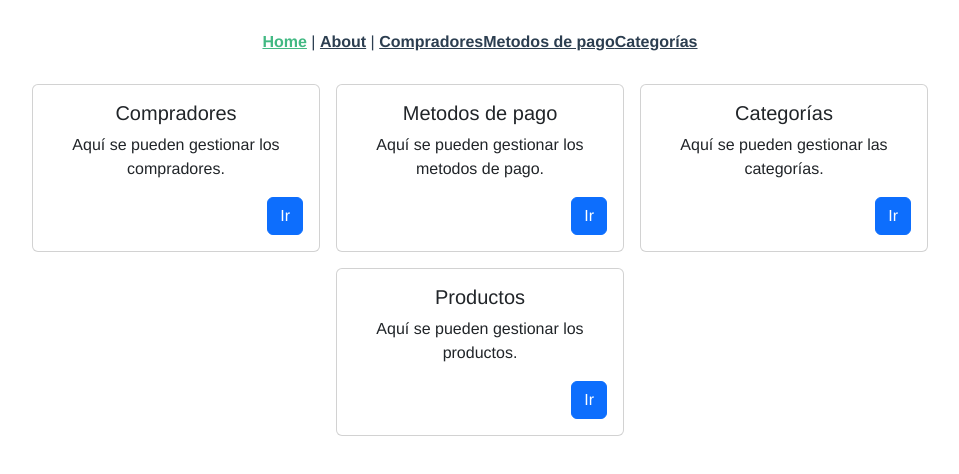
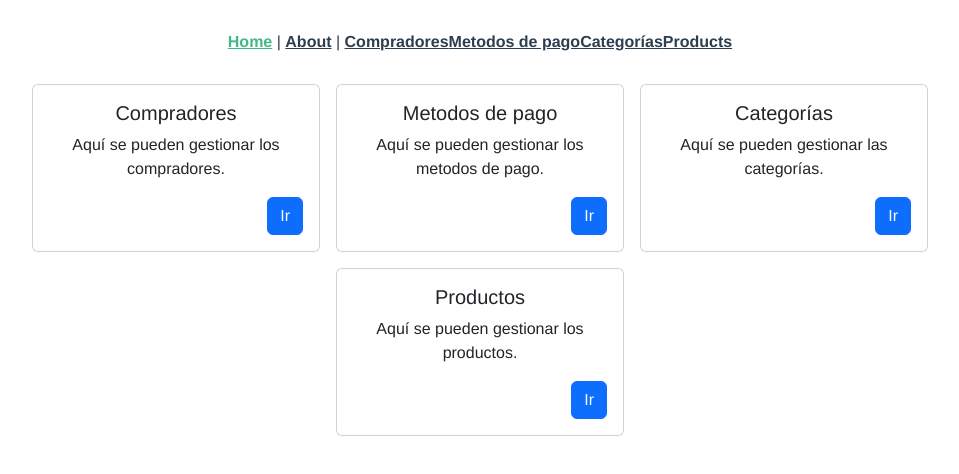
Before and after one commit to 12JUANCHO98/sisven-vue, a Vue app: page / in a window 1280 px wide. Shown: the top 474 px of the page, without its empty margins (160-1119 px from the left). Built offline with nearby package versions, Linux system fonts and the light colour scheme.

Commit message:
Incluir un enlace de navegación para la sección de productos

```diff
--- a/src/App.vue
+++ b/src/App.vue
@@ -5,6 +5,7 @@
     <router-link to="/customers">Compradores</router-link>
      <router-link to="/paymodes">Metodos de pago</router-link>
     <router-link to="/categories">Categorías</router-link>
+    <router-link to="/products">Products</router-link>
 
   </nav>
  <router-view />
--- a/src/router/index.ts
+++ b/src/router/index.ts
@@ -26,7 +26,7 @@ const routes: Array<RouteRecordRaw> = [
     name: 'categories',
     component: () => import('@/categories/pages/index.vue')
   },
-  {
+    {
     path: '/products',
     name: 'products',
     component: () => import('@/products/pages/index.vue')
```
